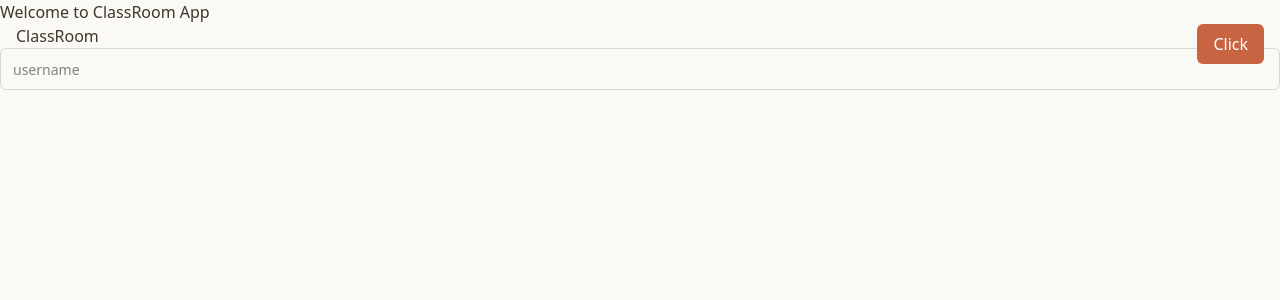
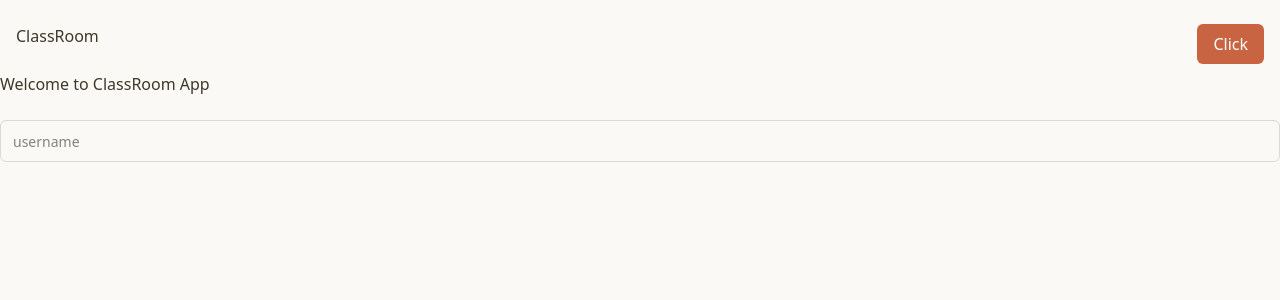
Before and after one commit to yusuf-codes10/horseshoe-academy, a Vue app in the folder apps/web/: page / in a window 1280 px wide. Shown: the top 300 px of the page. Built offline with nearby package versions, Linux system fonts and the light colour scheme.

Commit message:
a sticky navabr | inside the dom flow

```diff
--- a/apps/web/src/layouts/NavBar.vue
+++ b/apps/web/src/layouts/NavBar.vue
@@ -5,7 +5,7 @@ import MainButton from '@/components/shared/MainButton.vue';
 </script>
 
 <template>
-  <nav class="flex justify-between items-center px-4 py-2 fixed w-full">
+  <nav class="flex justify-between items-center px-4 py-2 sticky w-full">
     <h1>ClassRoom</h1>
     <!-- <MainButton v-if="!userStroe.user" title="Log in" /> -->
     <div  class="flex justify-between items-center">
```
